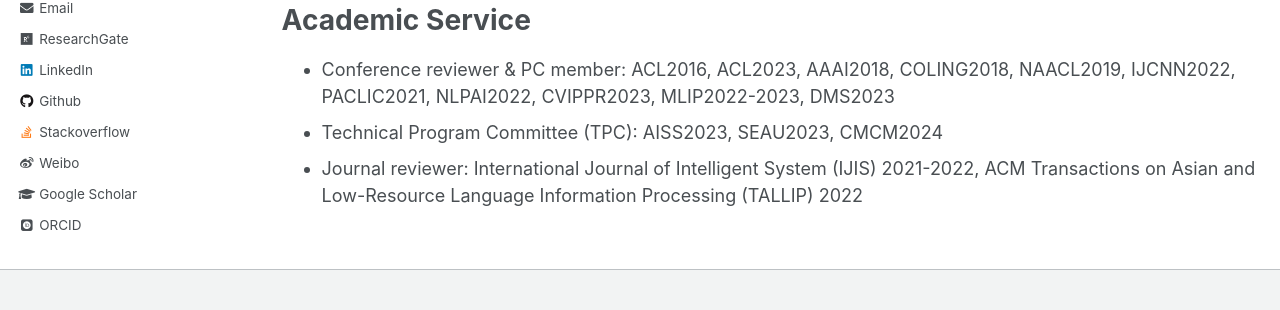
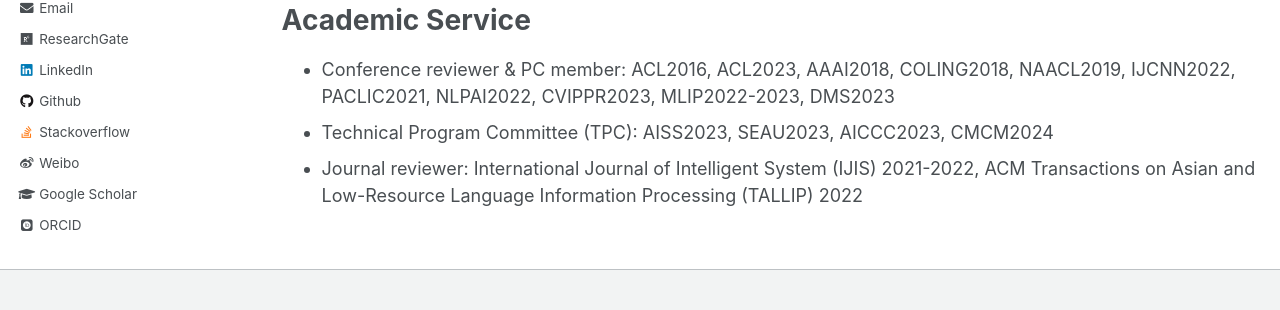
Before and after one commit to miradel51/miradel51.github.io, a Jekyll site: the page built from _pages/publications.md, in a window 1280 px wide and 900 px high, scrolled down 3790 px. Shown: the part 475-785 px from the top of the window. Built offline with Jekyll 4.4.1, drawn with Linux system fonts in a browser that asks for light colours; some web fonts are replaced.

Commit message:
Update publications.md
add a new role as TPC for AICCC2023.

```diff
--- a/_pages/publications.md
+++ b/_pages/publications.md
@@ -29,5 +29,5 @@ Academic Service
 <!-- * Conference reviewer & PC member: ACL2016, ACL2023, AAAI2018, COLING2018, NAACL2019, PACLIC2021, IJCNN2022, NLPAI2022, CVIPPR2023, AIFZ2023, NLDM2023, MLIP2022-2023, DMS2023, COMSAP2023, NLTM2024, ALMLA2024, ITEORY2023, SEMIT2023, SIPR2023, AIAA2023   -->
 * Conference reviewer & PC member: ACL2016, ACL2023, AAAI2018, COLING2018, NAACL2019, IJCNN2022, PACLIC2021, NLPAI2022, CVIPPR2023, MLIP2022-2023, DMS2023
 <!-- * Technical Program Committee (TPC): ADMIT2022-2024, AMLIT2023, ACDP2023-2024, AIMLR2023, CSSE2023, AISS2023, ACAI2023, MLAMDA2023, AACIP2023, ACAI2023, DMCSE2023, SEAU2023, CACML2024, CMCM2024, DSML2023, CNIOT2023, MICML2023  -->
-* Technical Program Committee (TPC): AISS2023, SEAU2023, CMCM2024
+* Technical Program Committee (TPC): AISS2023, SEAU2023, AICCC2023, CMCM2024
 * Journal reviewer: International Journal of Intelligent System (IJIS) 2021-2022, ACM Transactions on Asian and Low-Resource Language Information Processing (TALLIP) 2022
```
